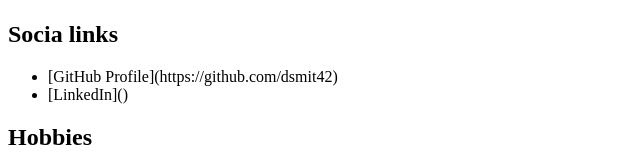
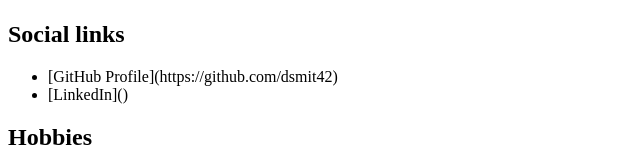
Before and after one commit to dsmith42/HelloWeb, a plain HTML site: page index.html in a window 1280 px wide. Shown: the part 553-721 px from the top of the page, 0-640 px from the left. Drawn offline with Linux system fonts and the light colour scheme.

Commit message:
Fix typo

```diff
--- a/index.html
+++ b/index.html
@@ -13,7 +13,7 @@
     </header>
 
     <section>
-      <h2>Socia links</h2>
+      <h2>Social links</h2>
       <ul>
         <li>[GitHub Profile](https://github.com/dsmit42)</li>
         <li>[LinkedIn]()</li>
```
